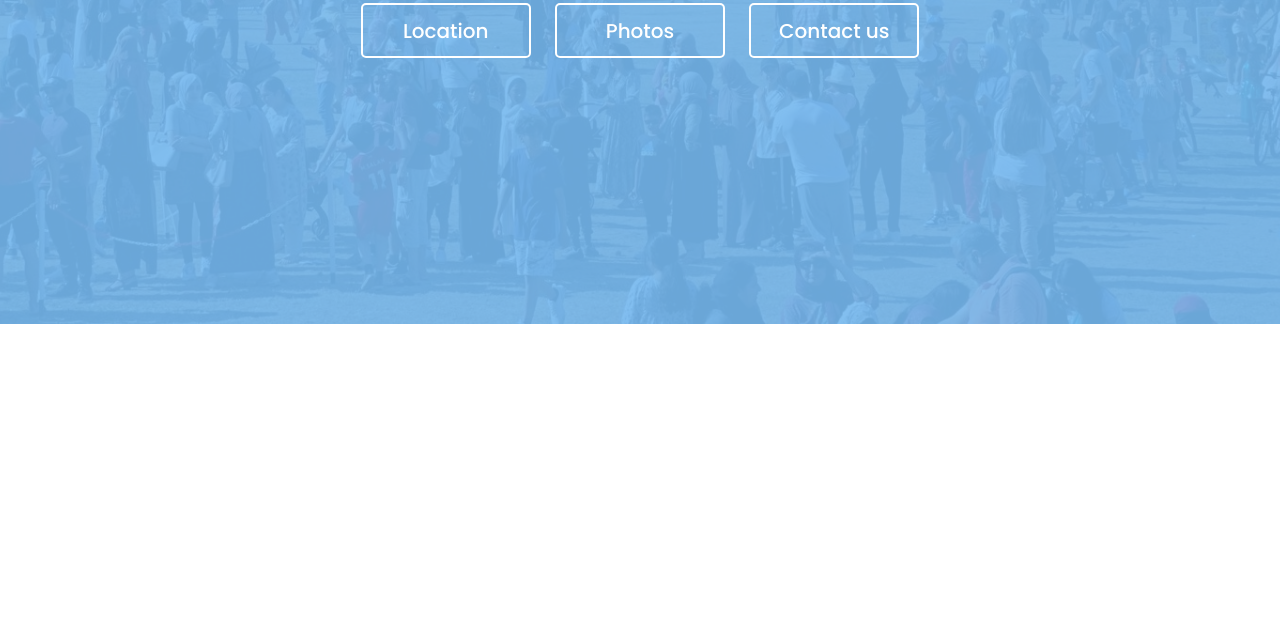
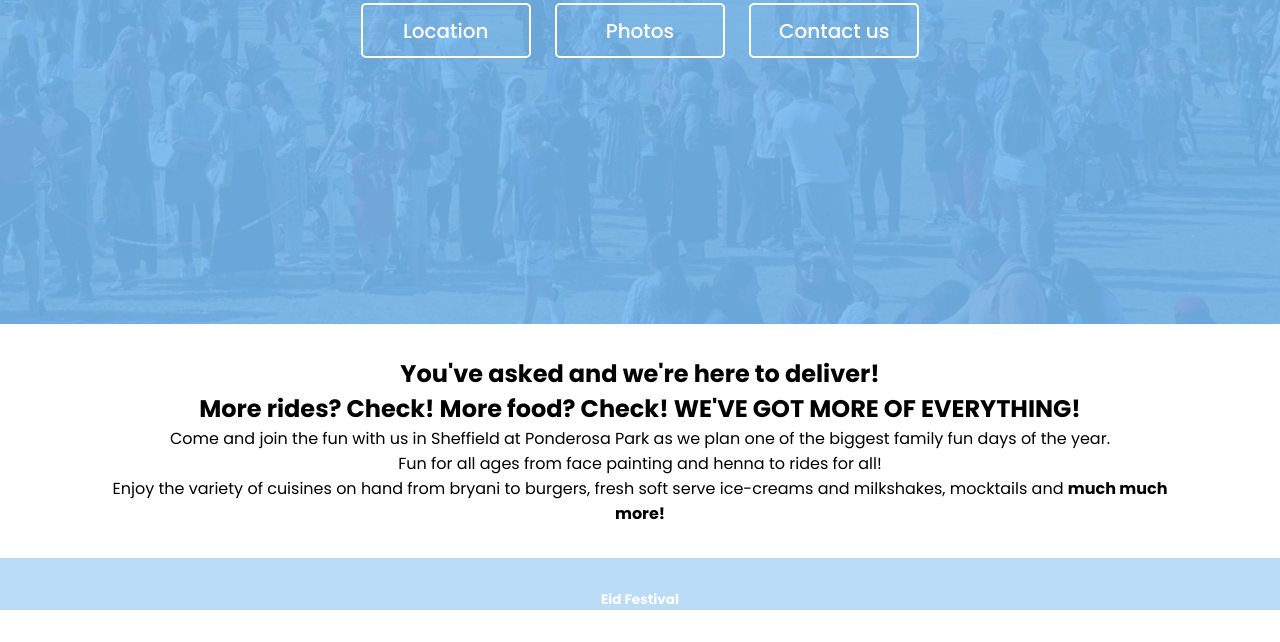
Before and after one commit to agunny/Eid-festival---Project, a plain HTML site: page index.html in a window 1280 px wide. Shown: the part 476-1118 px from the top of the page. Before the commit the page ends 800 px from the top, so only its background shows below. Drawn offline with Linux system fonts and the light colour scheme.

Commit message:
added footer and socials, yet to style, added about section, more to add

```diff
--- a/assets/css/style.css
+++ b/assets/css/style.css
@@ -12,8 +12,9 @@
     background: #fff;
 }
 
+/* menu */
 nav {
-    position: fixed;
+    position: absolute;
     background: rgba(118, 185, 240, 0.5);
     width: 100%;
     padding: 10px 0;
@@ -63,7 +64,7 @@ nav .menu {
     background: #fff;
     color: black;
 }
-
+/* background image */
 .img {
     background: url("/assets/images/Hero-Image.png") no-repeat;
     width: 100%;
@@ -132,3 +133,51 @@ nav .menu {
     background: white;
     color: black;
 }
+
+/* More section */
+
+.section-more {
+    text-align: center;
+}
+.row {
+    margin-top: 2em;
+    margin-bottom: 2em;
+}
+.row p {
+    padding-left: 6em;
+    padding-right: 6em;
+}
+
+
+
+
+
+
+
+
+
+
+/* footer */
+footer {
+    background: rgba(118, 185, 240, 0.5);
+}
+.socials {
+    display: flex;
+    justify-content: center;
+    margin: 0;
+    padding: 0;
+    list-style-type: none;
+}
+.social li {
+    margin right: 1em;
+}
+socials a {
+    font-size: 1.5em;
+    text-decoration: none;
+    color: #fff;
+}
+footer p {
+    font-size: .85em;
+    text-align: center;
+    color: white;
+}
--- a/index.html
+++ b/index.html
@@ -34,9 +34,40 @@
             <button>Contact us</button>
         </div>
     </div>
+    <section class="section-more">
+        <div>
+            <div class="row">
+                <h1>You've asked and we're here to deliver!
+                    <br>More rides? Check! More food? Check!
+                    <br">WE'VE GOT MORE OF EVERYTHING!
+                </h1>
+                <p>
+                    Come and join the fun with us in Sheffield at Ponderosa Park as we plan one of the biggest family fun
+                    days of the year.<br>
+                    Fun for all ages from face painting and henna to rides for all!<br>
+                    Enjoy the variety of cuisines on hand from bryani to burgers, fresh soft serve ice-creams and
+                    milkshakes, mocktails and <b>much much more!
+                </p>
+            </div>
+
+        </div>
+
+    </section>
+
 
 
 
 </body>
 
+<footer>
+    <div class="row">
+        <ul class="socials">
+            <li><a href="#" class="fa-brands fa-instagram"></a></li>
+            <li><a href="#" class="fa-brands fa-facebook"></a></li>
+            </ul>
+    </div>
+    <div class="row">
+        <p>Eid Festival</p>
+    </div>
+</footer>
 </html>
```
